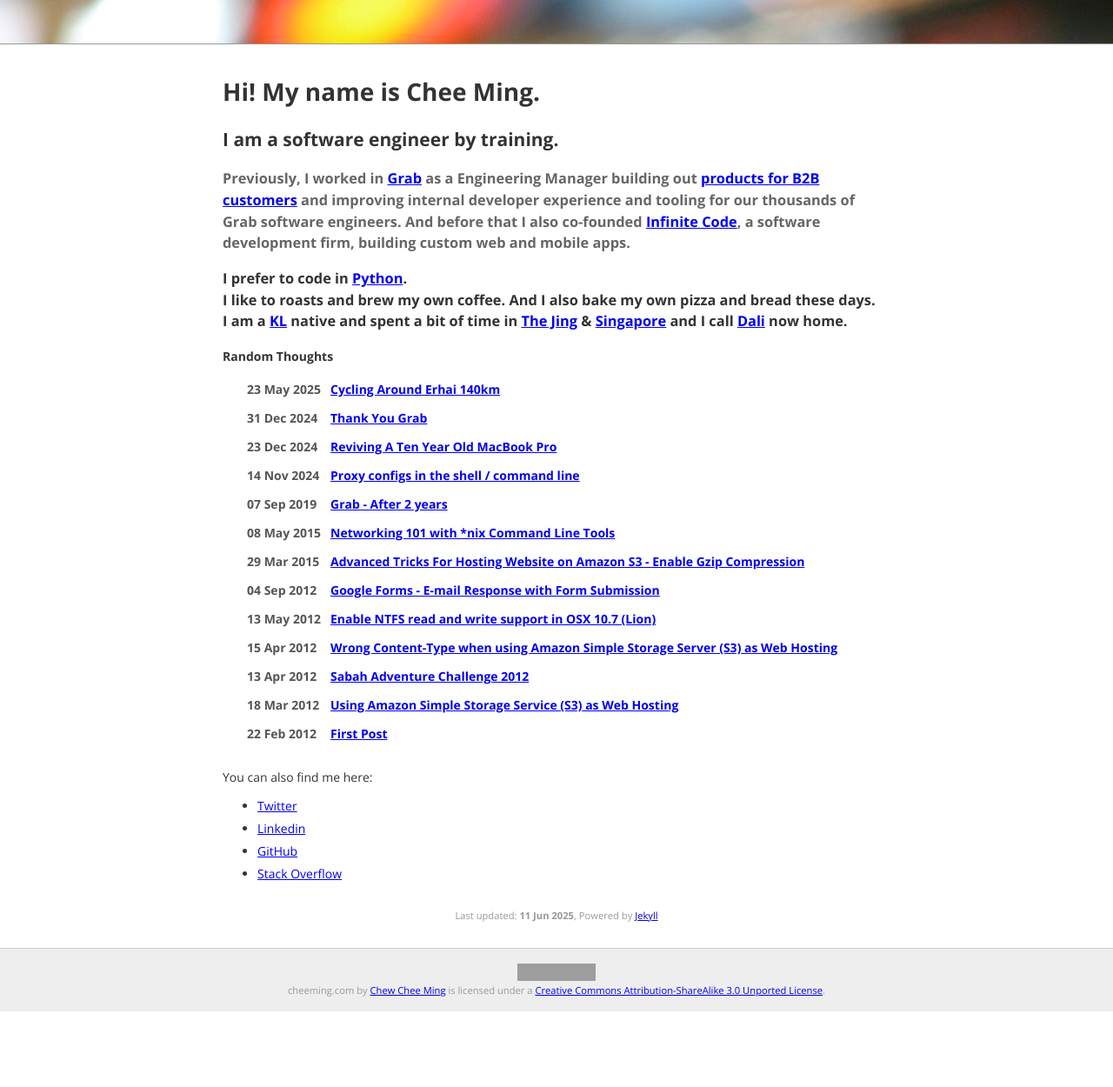
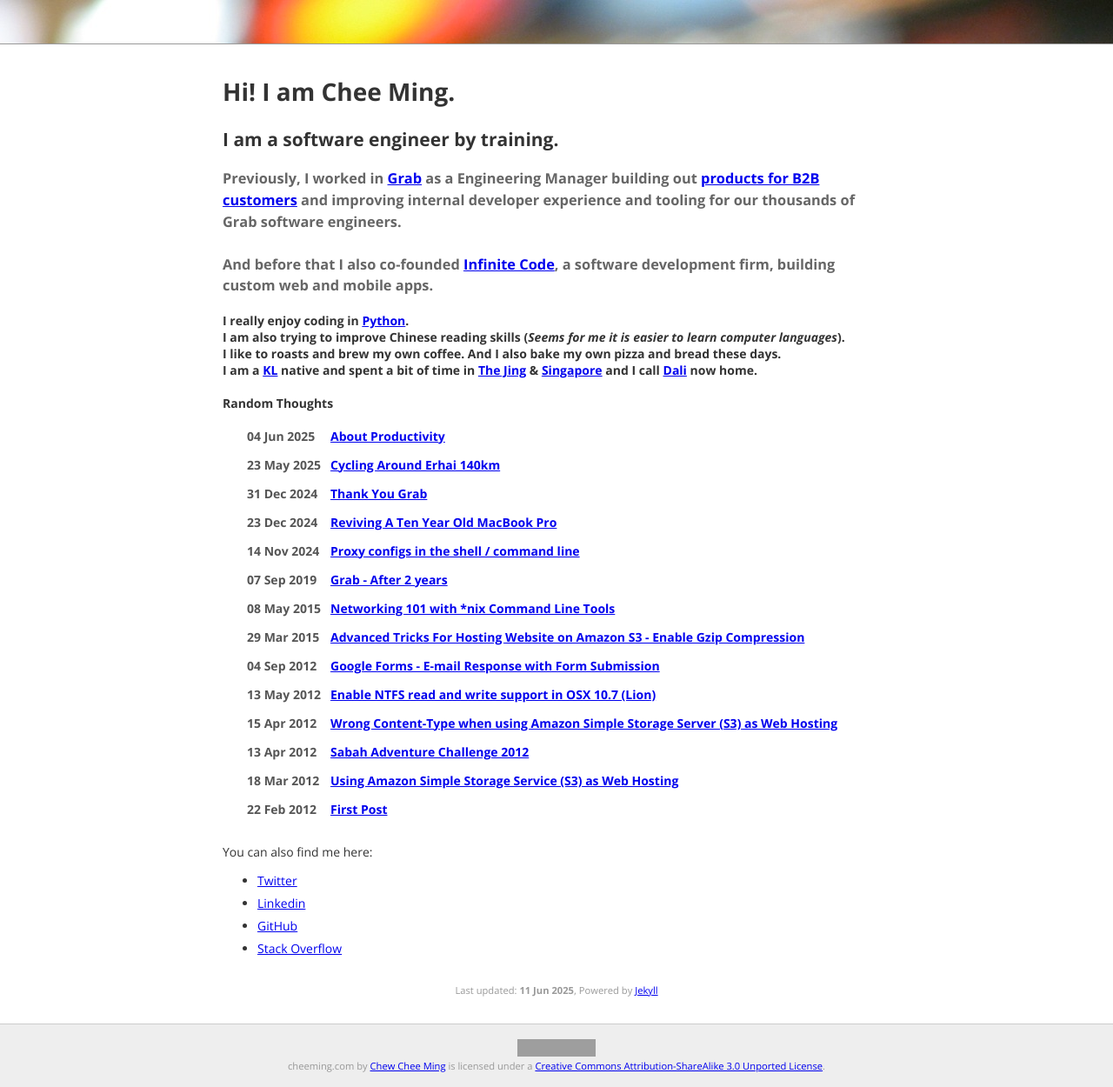
Before and after one commit to cheeming/www.cheeming.com, a Jekyll site: the page built from cheeming.com-jekyll/index.html, in a window 1280 px wide. Shown: the whole page at 87% size. Built offline with Jekyll 4.4.1, drawn with Linux system fonts in a browser that asks for light colours; before the commit the page ends 1163 px from its top, so only the background shows below that; grey boxes are pictures that could not be loaded.

Commit message:
Add post about productivity
 - Also updated the main homepage and also the link to amazon book

```diff
--- a/cheeming.com-jekyll/index.html
+++ b/cheeming.com-jekyll/index.html
@@ -2,15 +2,18 @@
 layout: default
 title: Cheems' Home
 ---
-<h1>Hi! My name is <span>Chee Ming</span>.</h1>
+<h1>Hi! I am <span>Chee Ming</span>.</h1>
 <h2>I am a software engineer by training.</h2>
 </h2>
-<h3 class="lowlight">Previously, I worked in <a href="https://www.grab.com/">Grab</a> as a Engineering Manager building out <a href="https://forbusiness.grab.com">products for B2B customers</a> and improving internal developer experience and tooling for our thousands of Grab software engineers. And before that I also co-founded <a href="http://infinite-code.com">Infinite Code</a>, a software development firm, building custom web and mobile apps.</h3>
-<h3>
-    I prefer to code in <a href="https://www.python.org/">Python</a>.<br />
+<h3 class="lowlight">Previously, I worked in <a href="https://www.grab.com/">Grab</a> as a Engineering Manager building out <a href="https://forbusiness.grab.com">products for B2B customers</a> and improving internal developer experience and tooling for our thousands of Grab software engineers. <br />
+    <br />
+    And before that I also co-founded <a href="http://infinite-code.com">Infinite Code</a>, a software development firm, building custom web and mobile apps.</h3>
+<h4>
+    I really enjoy coding in <a href="https://www.python.org/">Python</a>. <br />
+    I am also trying to improve Chinese reading skills (<em>Seems for me it is easier to learn computer languages</em>).<br />
     I like to roasts and brew my own coffee. And I also bake my own pizza and bread these days.<br />
     I am a <a href="http://en.wikipedia.org/wiki/Kuala_Lumpur">KL</a> native and spent a bit of time in <a href="http://en.wikipedia.org/wiki/Beijing">The Jing</a> & <a href="https://en.wikipedia.org/wiki/Singapore">Singapore</a> and I call <a href="https://en.wikipedia.org/wiki/Dali_City">Dali</a> now home.<br />
-</h3>
+</h4>
 
 <h4>Random Thoughts</h4>
 <ul class="posts">
```
Also changed, not shown: cheeming.com-jekyll/_posts/2025-05-23-cycling-around-erhai-140km.md (+2 -2 lines), cheeming.com-jekyll/_posts/2025-06-04-about-productivity.md (added, +23 -0 lines), cheeming.com-jekyll/images/4000weeks.jpg (added).
